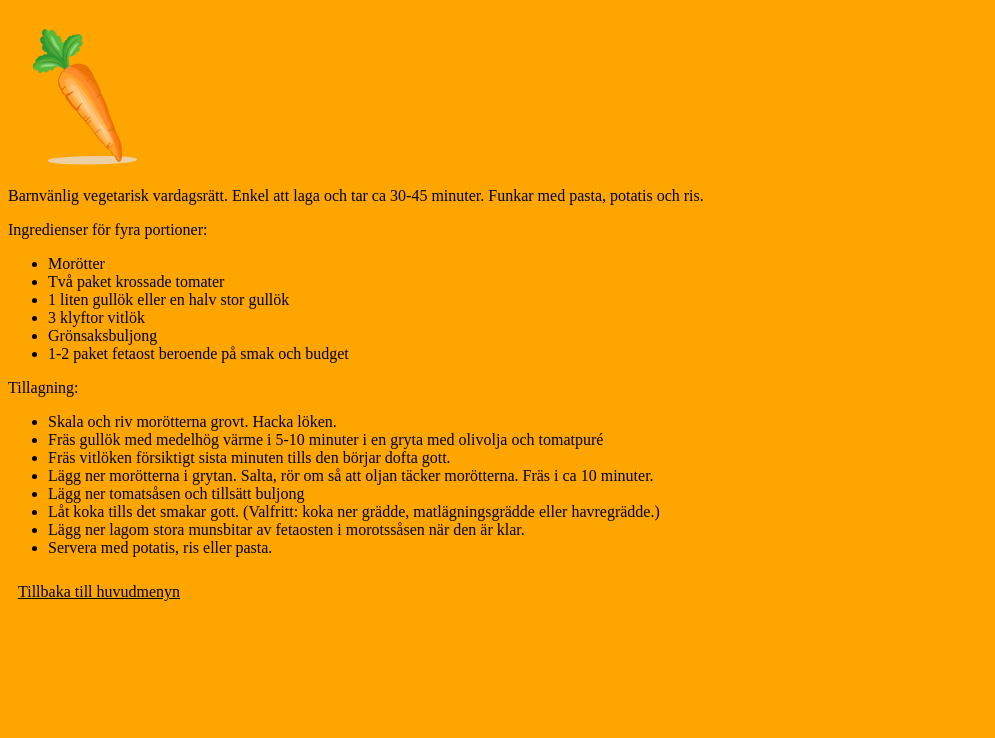
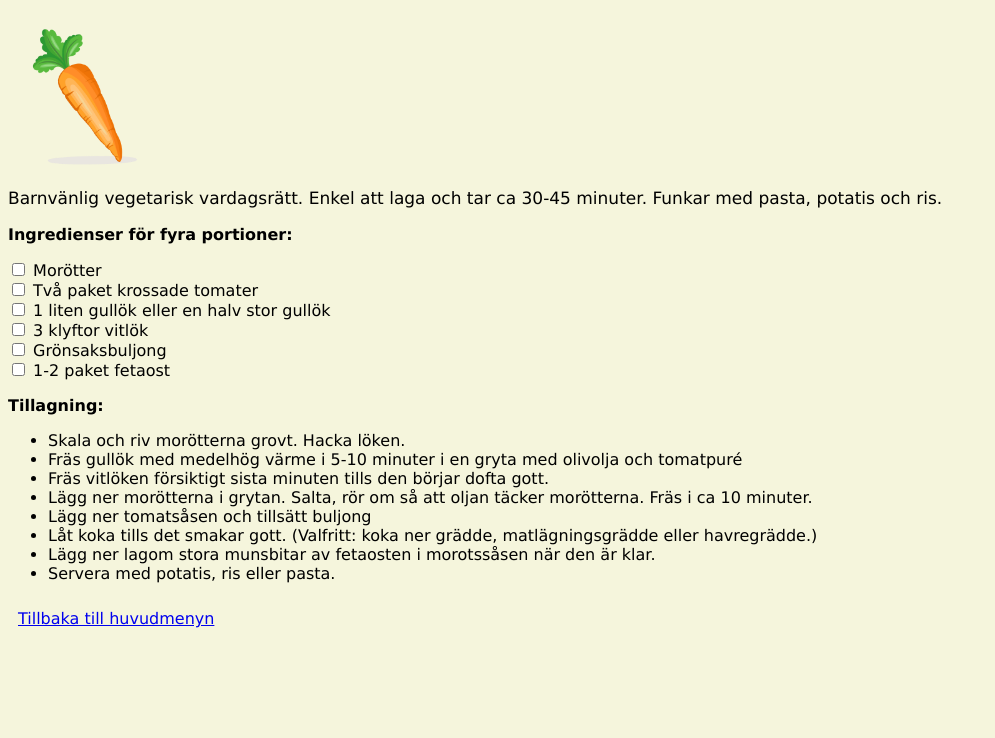
Before and after one commit to fruddenfeldt/recept-css, a plain HTML site: page recept1/morots-sas.html in a window 1280 px wide. Shown: the part 102-840 px from the top of the page, without its empty margins (0-995 px from the left). After the commit the page ends 800 px from the top, so only its background shows below. Drawn offline with Linux system fonts and the light colour scheme.

Commit message:
changes to CSS and added checkboxes

```diff
--- a/recept1/morots-sas.html
+++ b/recept1/morots-sas.html
@@ -7,32 +7,41 @@
     <title>Document</title>
 <link rel="stylesheet" href="/styling.css">    </link>
 </head>
-<body style="background-color: orange;">
 <h1>Morotssås med fetaost</h1>
 
 <img src="/recept1/fresh-single-carrot-vegetable-illustration-free-png.webp" alt="Morot" style="width: 150px"></img>
 
-<p>
+<p class="intro">
     Barnvänlig vegetarisk vardagsrätt. Enkel att laga och tar ca 30-45 minuter. Funkar med pasta, potatis och ris.
 </p>
 
-<p>
-    Ingredienser för fyra portioner:
-</p>
+<p class="sub-heading">Ingredienser för fyra portioner: </p>
 
-<ul>
-    <li>Morötter</li>
-    <li>Två paket krossade tomater</li>
-    <li>1 liten gullök eller en halv stor gullök</li>
-    <li>3 klyftor vitlök</li>
-    <li>Grönsaksbuljong</li>
-    <li>1-2 paket fetaost beroende på smak och budget</li>
+    <form class="ingredienser">
+        <input type="checkbox" id="option1" name="option1">
+        <label for="option1">Morötter</label><br>
 
-</ul>
+        <input type="checkbox" id="option2" name="option2">
+        <label for="option2">Två paket krossade tomater</label><br>
 
-<div class="recipe-content">
+        <input type="checkbox" id="option3" name="option3">
+        <label for="option3">1 liten gullök eller en halv stor gullök</label><br>
 
-    <p>
+        <input type="checkbox" id="option4" name="option4">
+        <label for="option4">3 klyftor vitlök</label><br>
+
+        <input type="checkbox" id="option5" name="option5">
+        <label for="option5">Grönsaksbuljong</label><br>
+
+        <input type="checkbox" id="option5" name="option5">
+        <label for="option5">1-2 paket fetaost</label><br>
+
+      </form>
+
+
+<div>
+
+    <p  class="sub-heading">
         Tillagning:
     </p>
 
--- a/styling.css
+++ b/styling.css
@@ -1,22 +1,48 @@
+* {
+    font-family: Verdana, Geneva, Tahoma, sans-serif;
+    background-color: beige
+}
+
+
 img {
     height: auto;
     width: 250px;
 }
 
+#receptlista {
+    list-style-type: none;
+    text-align: left;
+    color: white;
+}
+
 
 h1 {
-    text-align:center;
+    text-align:left;
     font-family: 'Playfair Display', serif;
     font-size: 3rem;
     font-weight: bold;
-    text-decoration: underline;
 }
 
-body {
+.intro {
+    font-size: 17px;
+}
+
+.sub-heading {
+    font-weight: bold;
+}
+
+/* body {
     background: beige;
     height: 100vh;
 }
 
+
+
+
+/* li {
+    align-items: center;
+    text-align: center;
+}
 .block {
     display: block;
     margin:auto;
@@ -43,3 +69,5 @@ a {
     color: black;
     text-decoration: none;
 }
+
+*/
```
Also changed, not shown: index.html (+10 -7 lines), recept1/guldgröt.html (+1 -0 lines), recept1/soffritto.html (+12 -9 lines), 1 other file.
